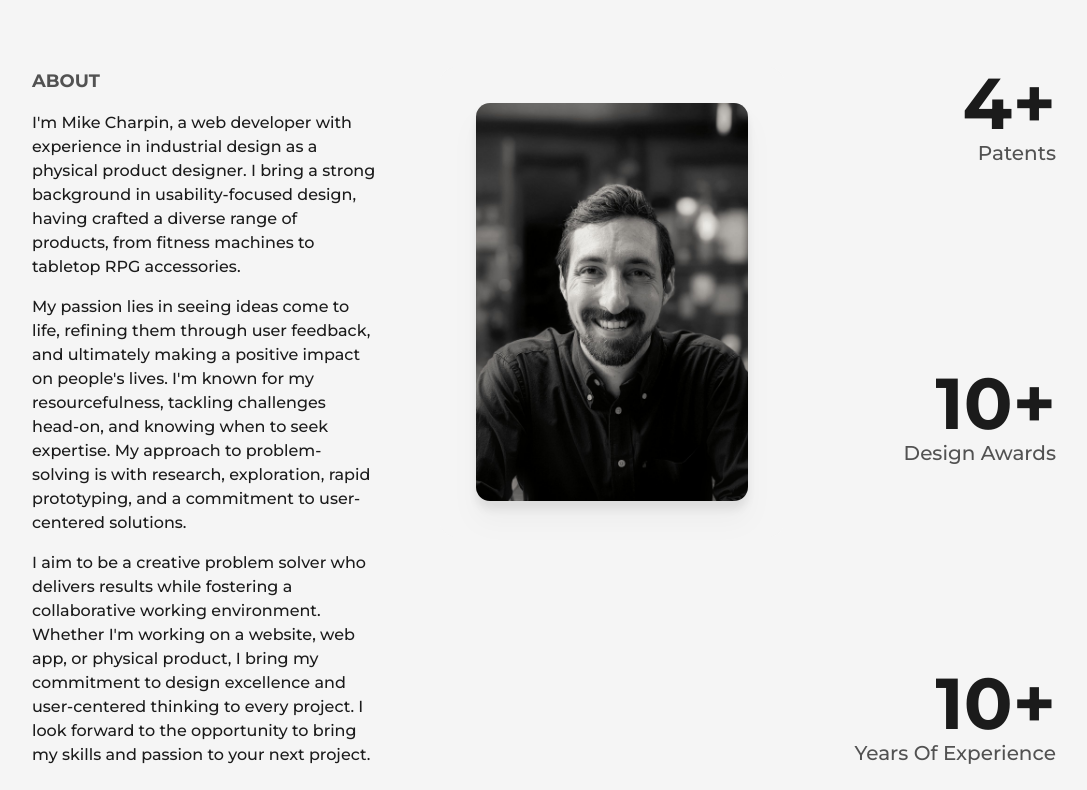
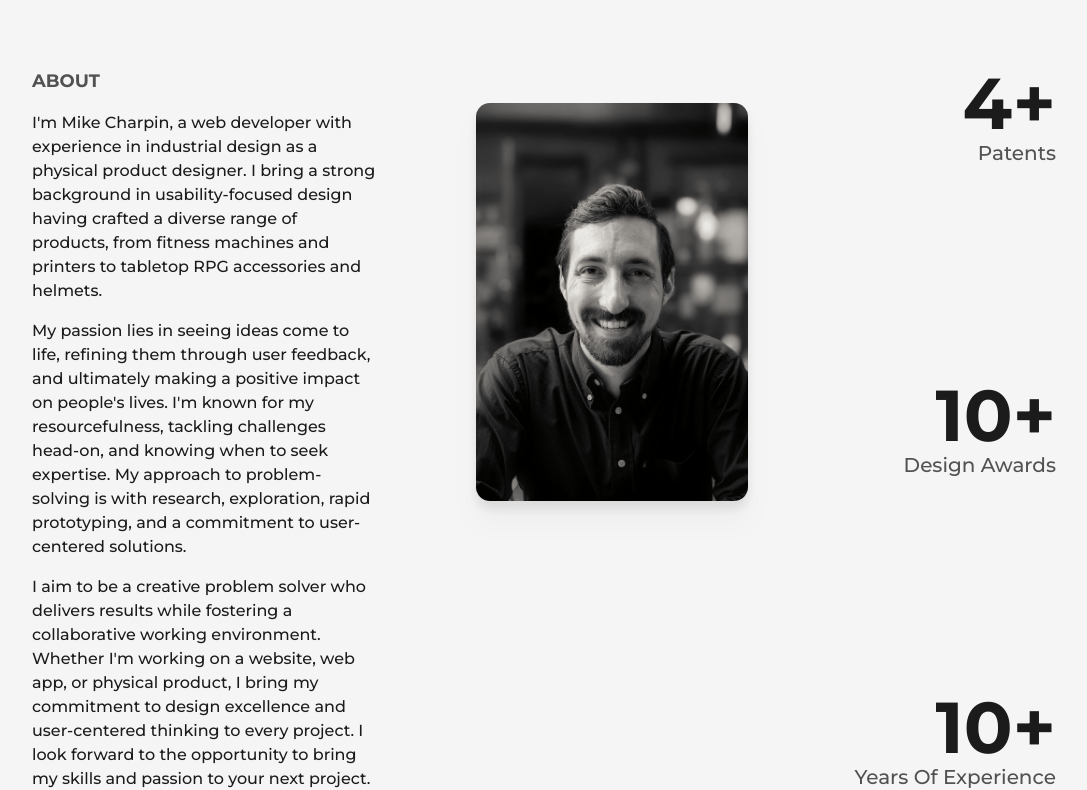
Before and after one commit to DeadChannelDice/nextJS-portfolio, a Next.js app: page / in a window 1280 px wide. Shown: the part 1115-1905 px from the top of the page, without its empty margins (96-1183 px from the left). Built offline with nearby package versions, Linux system fonts and the light colour scheme.

Commit message:
Updated about me.

```diff
--- a/src/components/About.js
+++ b/src/components/About.js
@@ -46,7 +46,7 @@ const AnimatedNumbers = ({value}) => {
                     <div className='col-span-3 flex flex-col items-start justify-start xl:col-span-4 md:order-2 md:col-span-8'>
                         <h2 className='mb-4 text-lg font-bold uppercase text-dark/75 dark:text-light'>About</h2>
                         <p className='font-medium'>
-                        I&apos;m Mike Charpin, a web developer with experience in industrial design as a physical product designer. I bring a strong background in usability-focused design, having crafted a diverse range of products, from fitness machines to tabletop RPG accessories.
+                        I&apos;m Mike Charpin, a web developer with experience in industrial design as a physical product designer. I bring a strong background in usability-focused design having crafted a diverse range of products, from fitness machines and printers to tabletop RPG accessories and helmets.
                         </p>
                         <p className='my-4 font-medium'>
                         My passion lies in seeing ideas come to life, refining them through user feedback, and ultimately making a positive impact on people&apos;s lives. I&apos;m known for my resourcefulness, tackling challenges head-on, and knowing when to seek expertise. My approach to problem-solving is with research, exploration, rapid prototyping, and a commitment to user-centered solutions.
```
